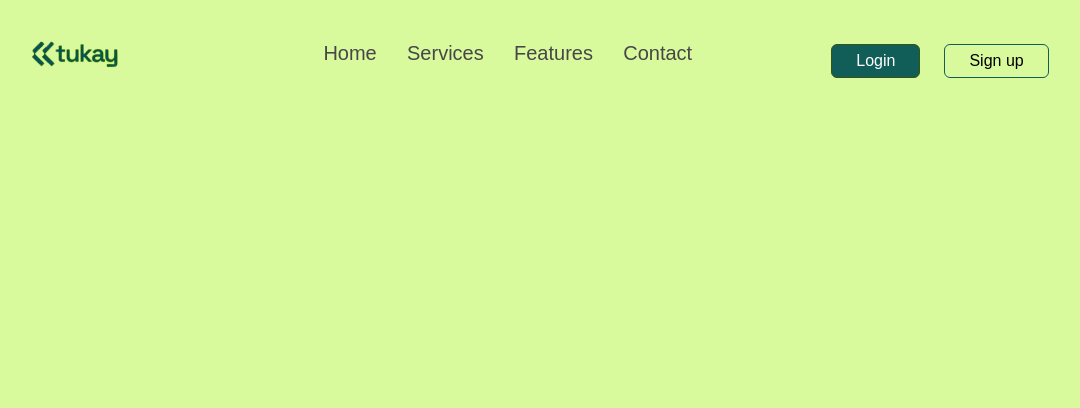
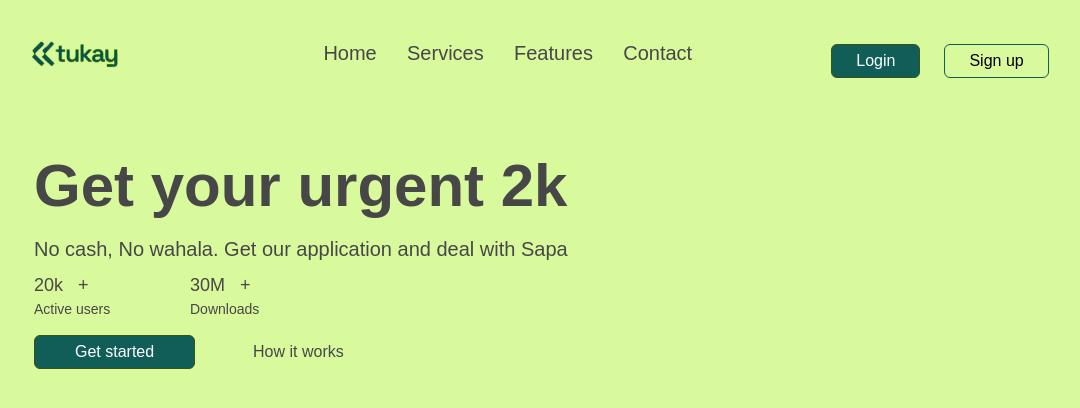
Before and after one commit to Nathaniyell/sapa-tukay, a React (Create React App) app: page / in a window 1280 px wide. Shown: the top 408 px of the page, without its empty margins (46-1126 px from the left). Built offline with nearby package versions, Linux system fonts and the light colour scheme.

Commit message:
update App.js and Hero.jsx

```diff
--- a/src/App.js
+++ b/src/App.js
@@ -1,4 +1,5 @@
 import Header from "./components/Header";
+import Hero from "./components/Hero";
 
 
 
@@ -7,6 +8,7 @@ function App() {
   return (
     <div className="bg-lime-200 min-h-screen">
       <Header />
+      <Hero />
     </div>
   );
 }
--- a/src/components/Hero.jsx
+++ b/src/components/Hero.jsx
@@ -2,22 +2,22 @@ import React from 'react'
 
 const Hero = () => {
   return (
-    <div>
-        <div>
-            <h1 className='text-3xl font-semibold'>Get your urgent 2k</h1>
+    <div className='mt-10'>
+        <div className='w-[44%] ml-20 text-[#474747]'>
+            <h1 className='text-6xl font-semibold leading-relaxed'>Get your urgent 2k</h1>
             <p className='text-xl font-medium'>No cash, No wahala. Get our application and deal with Sapa</p>
-          <div className='flex justify-between items-center gap-4 text-[#474747]'>
+          <div className='w-2/5 flex justify-between items-center gap-4 mt-2'>
           <span>
-                <h5 className='font-medium text-xl'>20k &nbsp; +</h5>
-                <p>Active users</p>
+                <h5 className='font-medium text-lg'>20k &nbsp; +</h5>
+                <p className='text-sm'>Active users</p>
                 </span>
             <span>
-                <h5 className='font-medium text-xl'>30M &nbsp; +</h5>
-                <p>Downloads</p>
+                <h5 className='font-medium text-lg'>30M &nbsp; +</h5>
+                <p className='text-sm'>Downloads</p>
                 </span>
           </div>
-          <span className='flex items-center justify-between gap-4'>
-            <button className='border border-lime-900 bg-teal-800 text-white py-1 px-6 rounded-md'>Get started</button>
+          <span className='flex items-center justify-between w-[55%] mt-4'>
+            <button className='border border-lime-900 bg-teal-800 text-white py-1 px-10 rounded-md'>Get started</button>
             <span>How it works</span>
           </span>
         </div>
```
